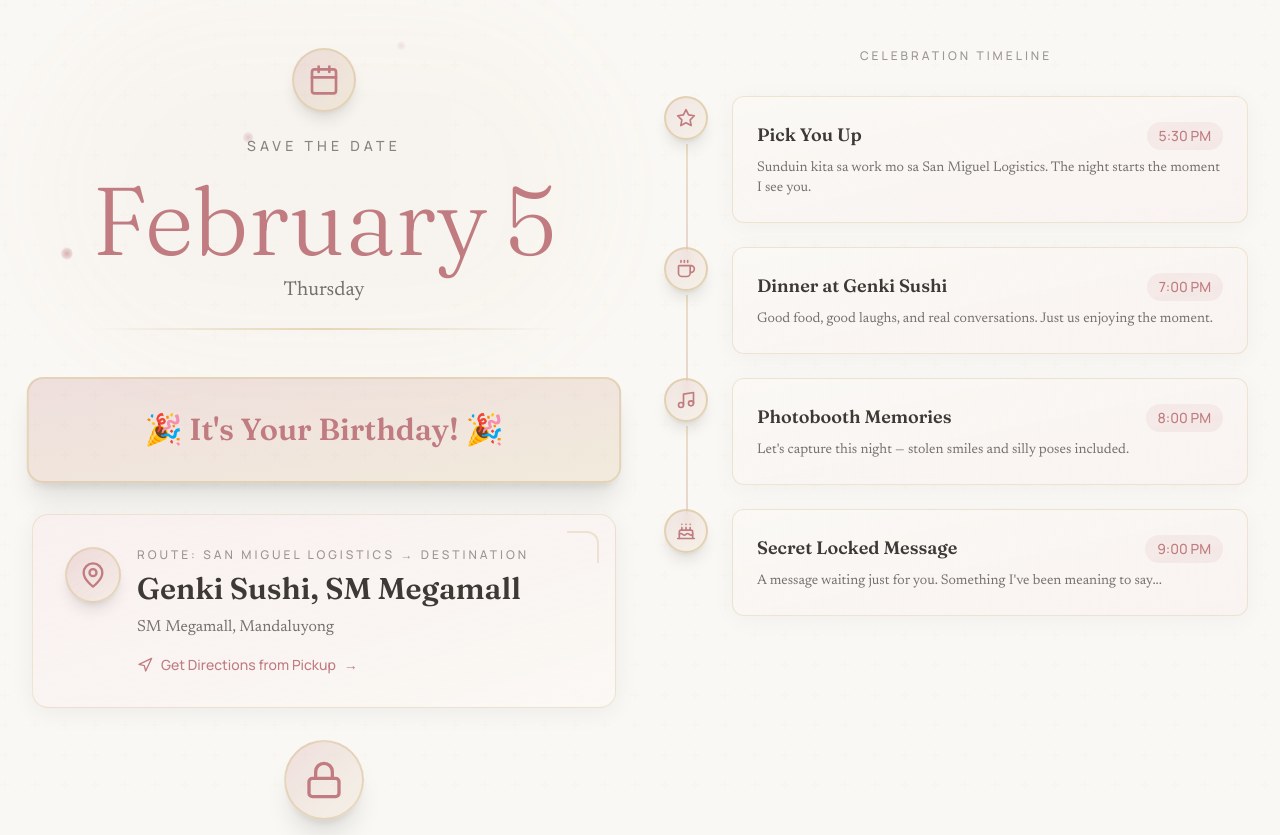
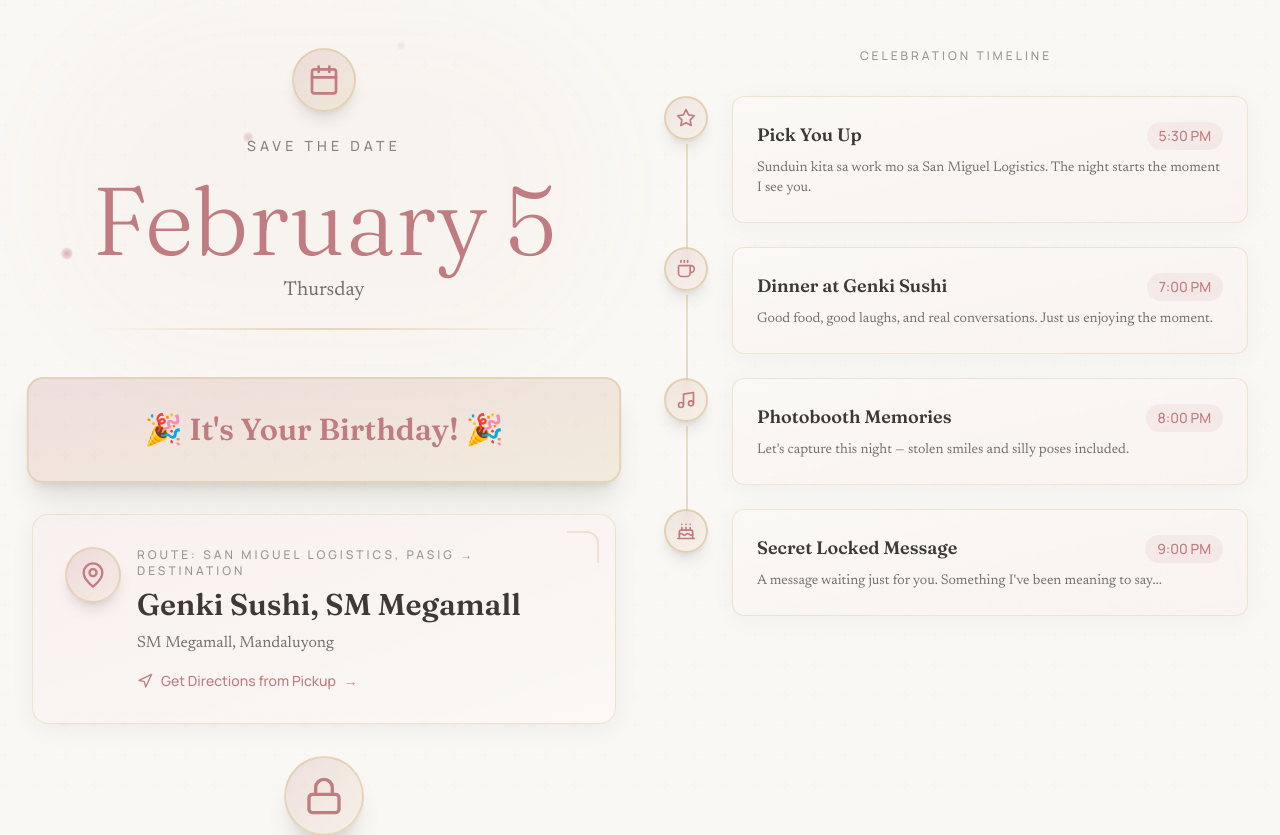
Before and after one commit to skwangur/skwangur.github.io, a React (Vite) app: page / in a window 1280 px wide. Shown: the top 835 px of the page. Built offline with nearby package versions, Linux system fonts and the light colour scheme; the HTML template or start-up script is replaced by a standard one.

Commit message:
Update pickup location to San Miguel Logistics, Pasig

```diff
--- a/src/components/birthday/BirthdayInvitation.tsx
+++ b/src/components/birthday/BirthdayInvitation.tsx
@@ -14,7 +14,7 @@ const birthdayData = {
   year: 2025,
   venue: "Genki Sushi, SM Megamall",
   address: "SM Megamall, Mandaluyong",
-  pickupLocation: "San Miguel Logistics",
+  pickupLocation: "San Miguel Logistics, Pasig",
   activities: [
     {
       time: "5:30 PM",
```
